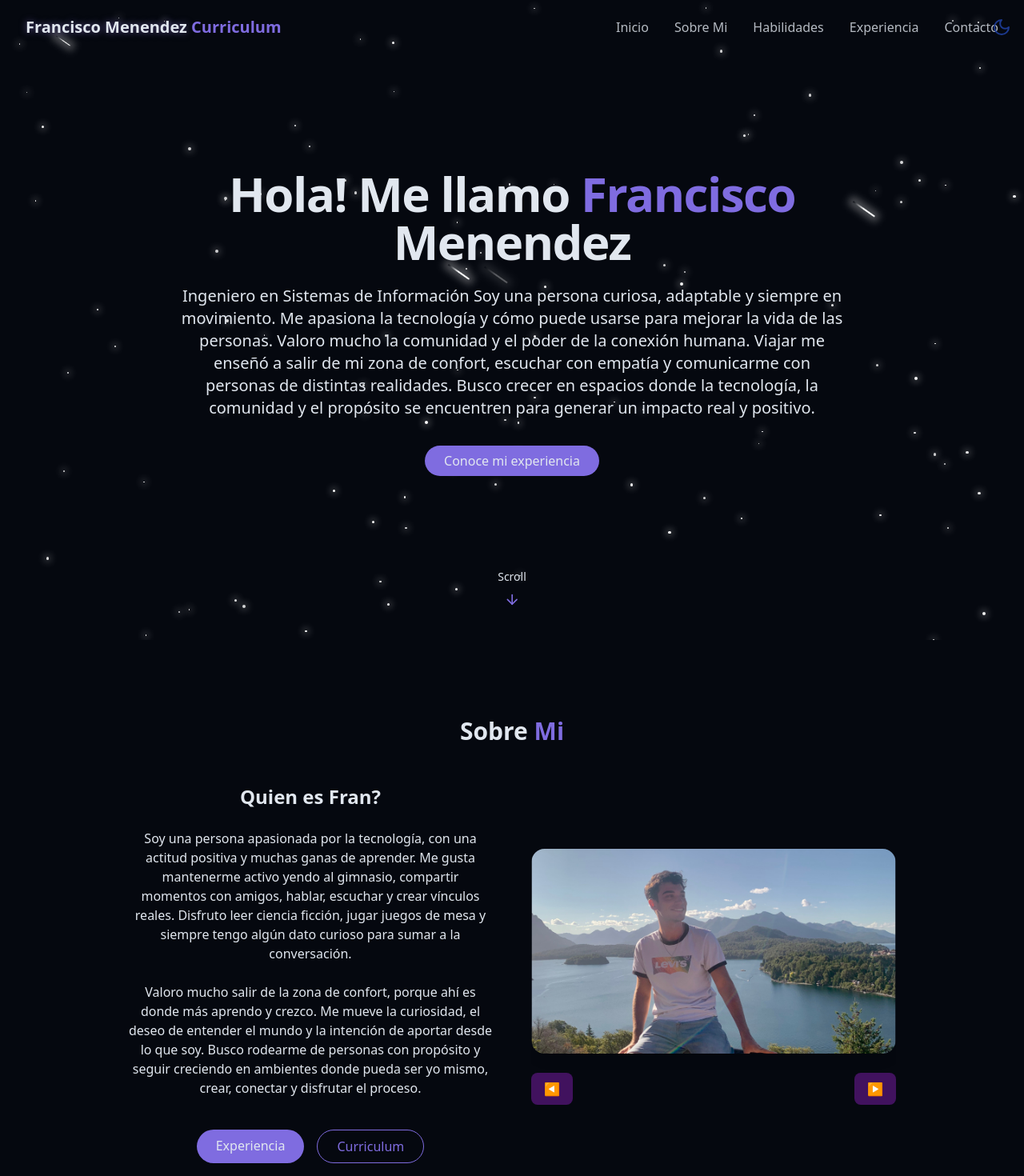
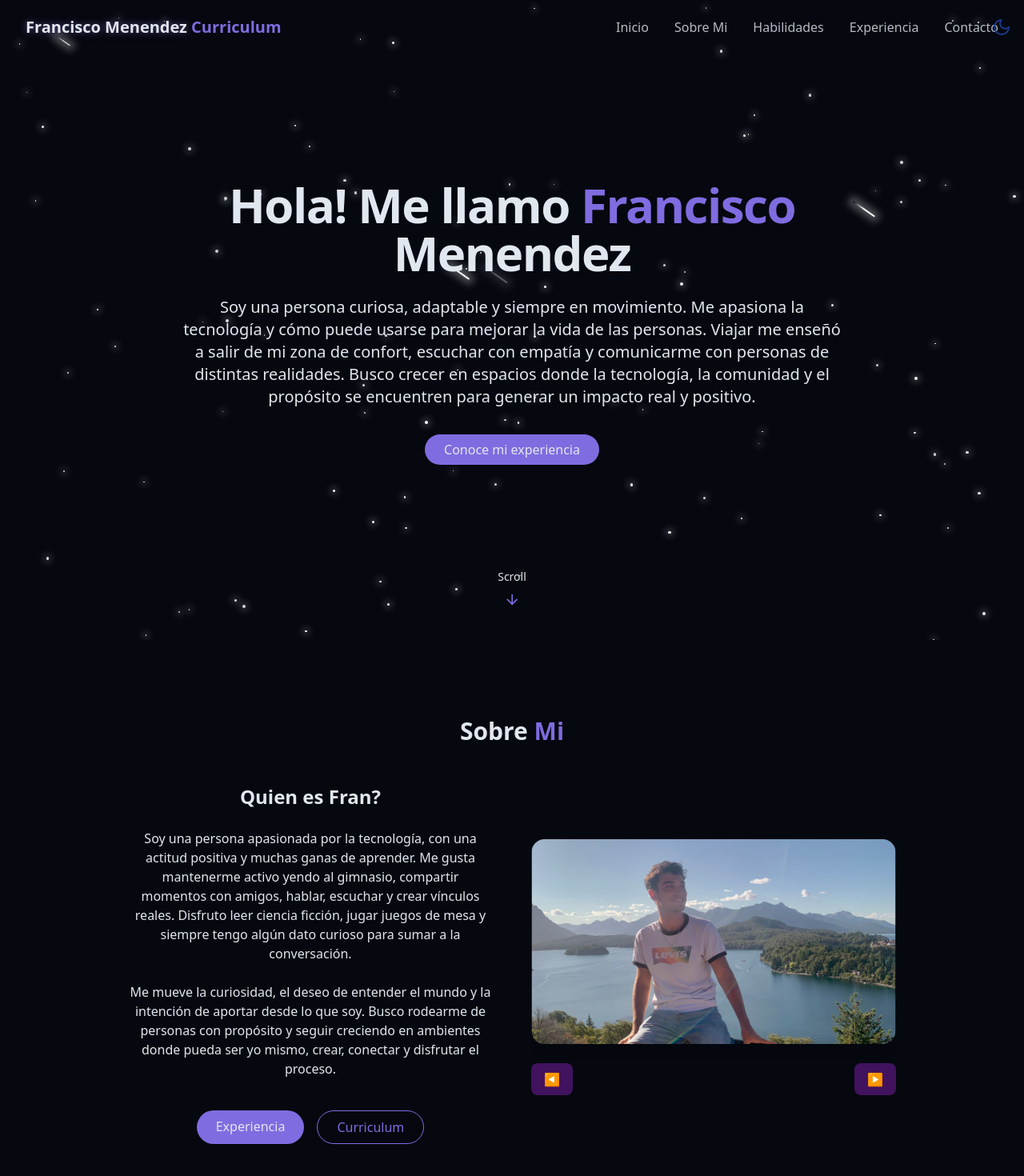
Before and after one commit to Franm2910/FranciscoMenendezPortfolio, a React (Vite) app: page / in a window 1280 px wide. Shown: the top 1470 px of the page at 80% size. Built offline with nearby package versions, Linux system fonts and the light colour scheme.

Commit message:
mejoras peques

```diff
--- a/src/components/AboutSection.jsx
+++ b/src/components/AboutSection.jsx
@@ -19,6 +19,7 @@ const images = [
     "/3.jpg",
     "/4.jpg",
     "/5.jpg",
+    "/6.jpg"
 
   ]
 
@@ -48,7 +49,7 @@ export const AboutSection = () => {
                     hablar, escuchar y crear vínculos reales. Disfruto leer ciencia ficción, jugar juegos de mesa y siempre tengo algún dato curioso para sumar a la conversación.
                     </p>
                     <p className="text-muted-foreground">
-                    Valoro mucho salir de la zona de confort, porque ahí es donde más aprendo y crezco. Me mueve la curiosidad,
+                    Me mueve la curiosidad,
                     el deseo de entender el mundo y la intención de aportar desde lo que soy. Busco rodearme de personas con propósito y seguir creciendo en ambientes donde pueda ser yo mismo, crear, conectar y disfrutar el proceso.
                     </p>
                     <div className="flex flex-col sm:flex-row gap-4 pt-4 justify-center">
--- a/src/components/HeroSection.jsx
+++ b/src/components/HeroSection.jsx
@@ -10,10 +10,8 @@ export const HeroSection = () => {
                     <span className="text-gradient opacity-0 animate-fade-in-delay-2"> Menendez</span>
                 </h1>
                 <p className="text-lg md:text-xl text-muted-foreground mx-2-2xl mx-auto opacity-0 animate-fade-in-delay-3">
-                Ingeniero en Sistemas de Información
                 Soy una persona curiosa, adaptable y siempre en movimiento.
                 Me apasiona la tecnología y cómo puede usarse para mejorar la vida de las personas.
-                Valoro mucho la comunidad y el poder de la conexión humana.
                 Viajar me enseñó a salir de mi zona de confort, escuchar con empatía y comunicarme con personas de distintas realidades.
                 Busco crecer en espacios donde la tecnología, la comunidad y el propósito se encuentren para generar un impacto real y positivo.
                 </p>
```
Also changed, not shown: public/6.jpg (added).
